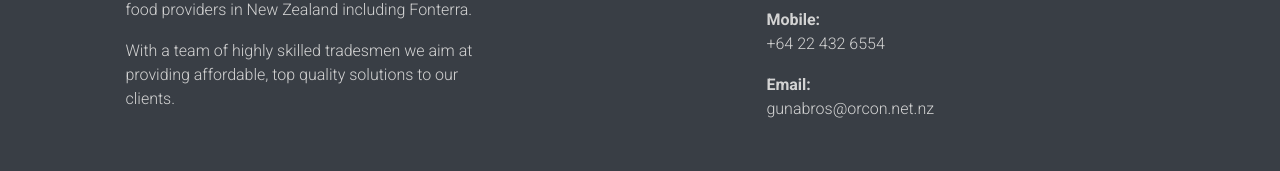
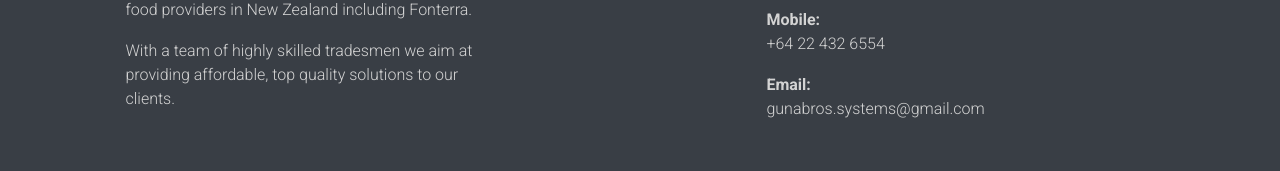
Before and after one commit to Jorsin/gunabros, a React (Create React App) app: page /contact in a window 1280 px wide. Shown: the part 1153-1324 px from the top of the page. Built offline with nearby package versions, Linux system fonts and the light colour scheme.

Commit message:
Changed footer email

```diff
--- a/src/components/main/Footer.js
+++ b/src/components/main/Footer.js
@@ -20,7 +20,7 @@ function Footer() {
 
                     <p><strong>Mobile:</strong><br />+64 22 432 6554</p>
 
-                    <p><strong>Email:</strong><br />gunabros@orcon.net.nz</p>
+                    <p><strong>Email:</strong><br />gunabros.systems@gmail.com</p>
                 </div>
             </div>
 
```
